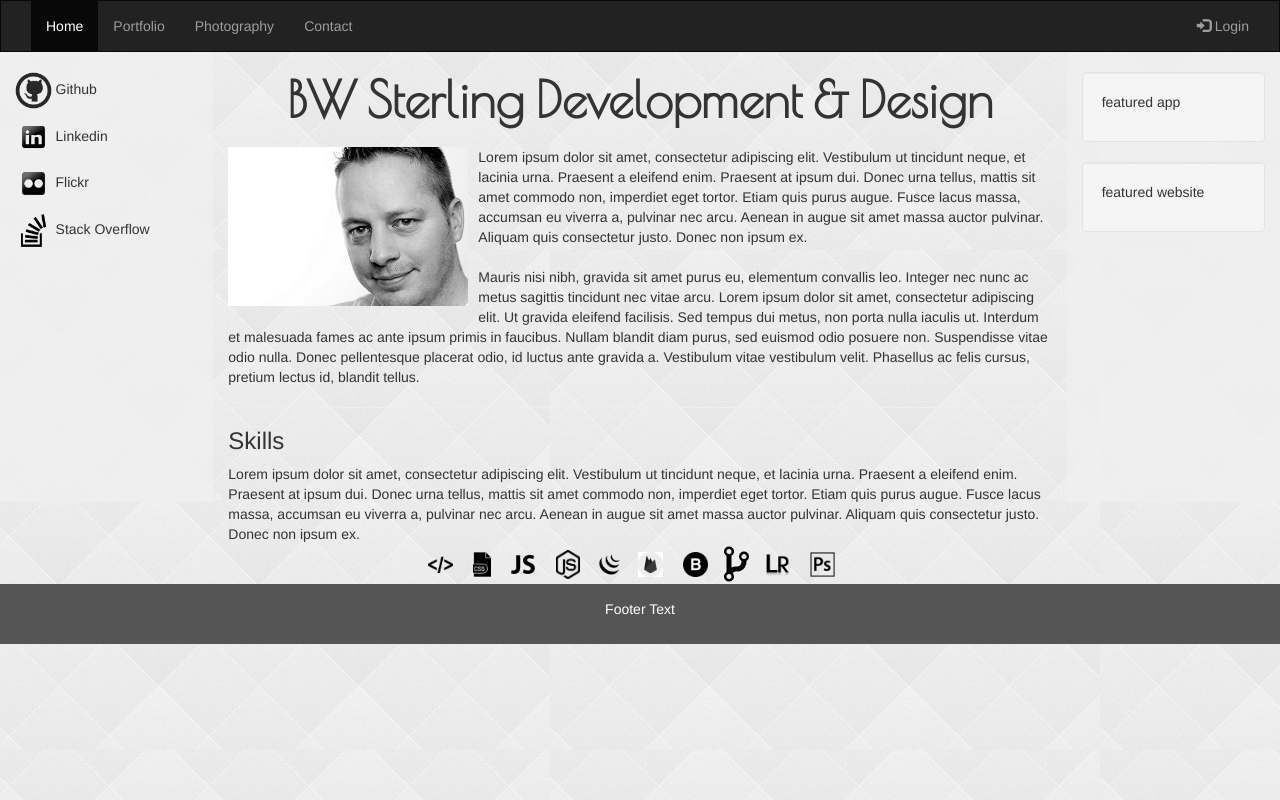
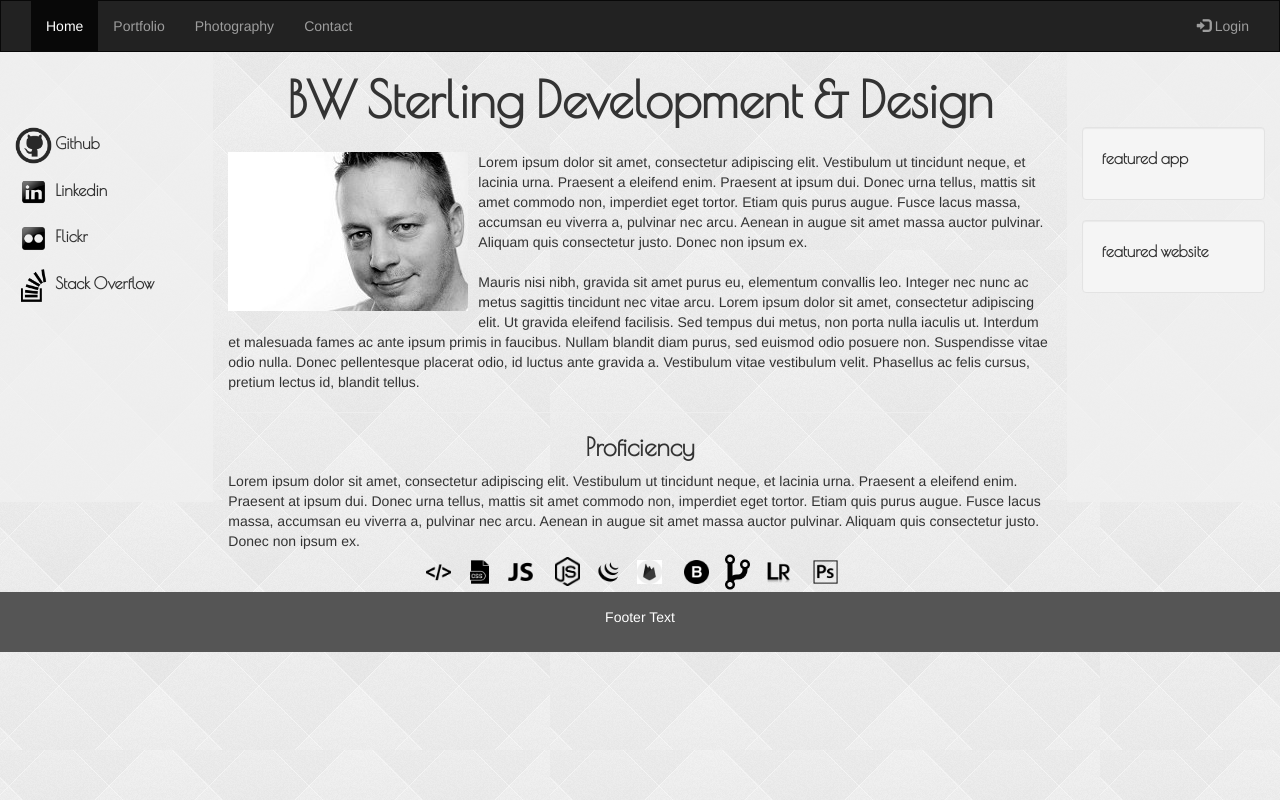
Before and after one commit to b-withers/bwsterling, a plain HTML site: page index.html in a window 1280 px wide. Drawn offline with nearby package versions, Linux system fonts and the light colour scheme.

Commit message:
font changes

```diff
--- a/css/style.css
+++ b/css/style.css
@@ -13,7 +13,10 @@
 
   /* Set gray background color and 100% height */
   .sidenav {
-    padding-top: 20px;
+    padding-top: 75px;
+    font-family: 'Poiret One', cursive;
+    font-weight: bold;
+    font-size: 16px;
     background-color: #f1f1f1bd;
     height: 100%;
   }
@@ -32,6 +35,7 @@
     text-align: center;
     padding-bottom: 10px;
     font-size: 50px;
+    margin-bottom: 15px;
   }
 
   #git{
@@ -64,9 +68,14 @@
     -webkit-filter: grayscale(100%); /* Safari 6.0 - 9.0 */
     filter: grayscale(100%);
     padding-right: 2%;
+    font-family: 'Poiret One', cursive;
+    text-align: center;
   }
 
   #skill{
+    font-weight: bold;
+    font-size: 25px;
+    font-family: 'Poiret One', cursive;
     text-align: center;
   }
 
@@ -77,7 +86,7 @@
   }
 
   #paragraph{
-
+    border-top;
   }
   /* On small screens, set height to 'auto' for sidenav and grid */
   @media screen and (max-width: 767px) {
--- a/index.html
+++ b/index.html
@@ -51,7 +51,7 @@
         <br>
         Mauris nisi nibh, gravida sit amet purus eu, elementum convallis leo. Integer nec nunc ac metus sagittis tincidunt nec vitae arcu. Lorem ipsum dolor sit amet, consectetur adipiscing elit. Ut gravida eleifend facilisis. Sed tempus dui metus, non porta nulla iaculis ut. Interdum et malesuada fames ac ante ipsum primis in faucibus. Nullam blandit diam purus, sed euismod odio posuere non. Suspendisse vitae odio nulla. Donec pellentesque placerat odio, id luctus ante gravida a. Vestibulum vitae vestibulum velit. Phasellus ac felis cursus, pretium lectus id, blandit tellus.</p></div>
       <hr>
-      <h3>Skills</h3>
+      <h3 id="skill">Proficiency</h3>
       <div>Lorem ipsum dolor sit amet, consectetur adipiscing elit. Vestibulum ut tincidunt neque, et lacinia urna. Praesent a eleifend enim. Praesent at ipsum dui. Donec urna tellus, mattis sit amet commodo non, imperdiet eget tortor. Etiam quis purus augue. Fusce lacus massa, accumsan eu viverra a, pulvinar nec arcu. Aenean in augue sit amet massa auctor pulvinar. Aliquam quis consectetur justo. Donec non ipsum ex.</div>
       <div id="skill"><img id="skills" src="images/html.png"><img id="skills" src="images/css.png"><img id="skills" src="images/javascript.png">
         <img id="skills" src="images/node.png"><img id="skills" src="images/jquery.png"><img id="skills" src="images/firebase.jpg">
```
